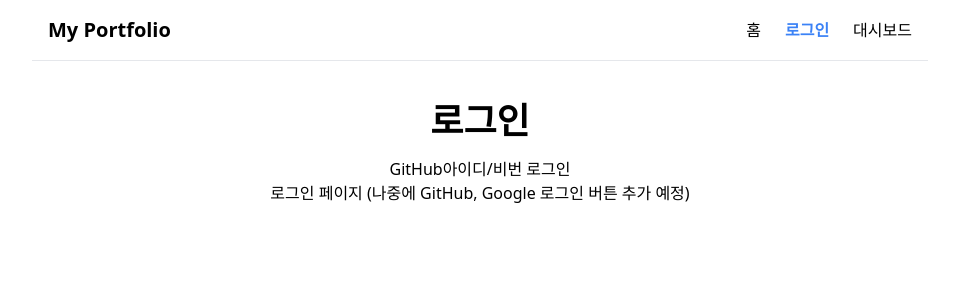
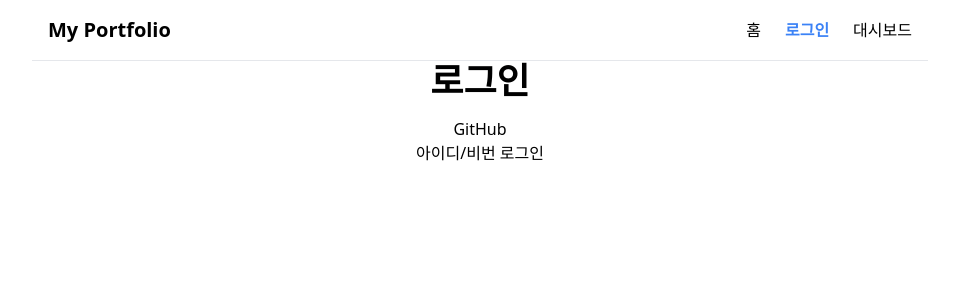
Before and after one commit to bongjunk/developer-portfolio, a Next.js app: page /login in a window 1280 px wide. Shown: the top 300 px of the page, without its empty margins (160-1119 px from the left). Built offline with nearby package versions, Linux system fonts and the light colour scheme.

Commit message:
refactor: next-auth v5 기준 코드 리팩토링

```diff
--- a/app/api/auth/[...nextauth]/route.ts
+++ b/app/api/auth/[...nextauth]/route.ts
@@ -1,6 +1,3 @@
-import NextAuth from "next-auth";
-import { authConfig } from "@/app/lib/auth";
+import { handlers } from "@/app/lib/auth";
 
-const handler = NextAuth(authConfig);
-
-export { handler as GET, handler as POST };
+export const { GET, POST } = handlers;
--- a/app/dashboard/page.tsx
+++ b/app/dashboard/page.tsx
@@ -1,8 +1,18 @@
-export default async function DashboardPage() {
+import { redirect } from "next/navigation";
+import { auth } from "../lib/auth";
+
+export default async function Dashboard() {
+  const session = await auth();
+  console.log("session", session);
+
+  if (!session) {
+    redirect("/login");
+  }
   return (
     <main className="p-10 text-center">
-      <h1 className="text-4xl font-bold mb-4">대시보드</h1>
-      <p>로그인 후 볼 수 있는 대시보드</p>
+      <p className="text-3xl font-bold mb-4">
+        {session.user?.name}님 안녕하세요!
+      </p>
     </main>
   );
 }
--- a/app/lib/auth.ts
+++ b/app/lib/auth.ts
@@ -1,6 +1,6 @@
+import NextAuth from "next-auth";
 import GitHub from "next-auth/providers/github";
 import Credentials from "next-auth/providers/credentials";
-import { NextAuthConfig } from "next-auth";
 
 export const authConfig = {
   providers: [
@@ -11,14 +11,12 @@ export const authConfig = {
     Credentials({
       name: "Credentials",
       credentials: {
-        username: { label: "Uid", type: "text" },
+        uid: { label: "Uid", type: "text" },
         password: { label: "Password", type: "password" },
       },
       async authorize(credentials) {
-        if (
-          credentials?.username === "admin" &&
-          credentials.password === "1234"
-        ) {
+        const { uid, password } = credentials;
+        if (uid === "admin" && password === "1234") {
           return {
             id: "1",
             name: "관리자",
@@ -34,4 +32,6 @@ export const authConfig = {
   },
   trustHost: true,
   secret: process.env.NEXTAUTH_SECRET,
-} satisfies NextAuthConfig;
+};
+
+export const { auth, handlers, signIn, signOut } = NextAuth(authConfig);
--- a/app/login/page.tsx
+++ b/app/login/page.tsx
@@ -5,18 +5,19 @@ import { signIn } from "next-auth/react";
 export default function LoginPage() {
   const handleLoginClick = async () => {
     await signIn("credentials", {
-      username: "admin",
+      uid: "admin",
       password: "1234",
       callbackUrl: "/dashboard",
     });
   };
 
   return (
-    <main className="p-10 text-center">
-      <h1 className="text-4xl font-bold mb-4">로그인</h1>
-      <button onClick={() => signIn("github")}>GitHub</button>
-      <button onClick={handleLoginClick}>아이디/비번 로그인</button>
-      <p>로그인 페이지 (나중에 GitHub, Google 로그인 버튼 추가 예정)</p>
-    </main>
+    <>
+      <div className="flex flex-col items-center justify-center">
+        <p className="text-4xl font-bold mb-4">로그인</p>
+        <button onClick={() => signIn("github")}>GitHub</button>
+        <button onClick={handleLoginClick}>아이디/비번 로그인</button>
+      </div>
+    </>
   );
 }
```
